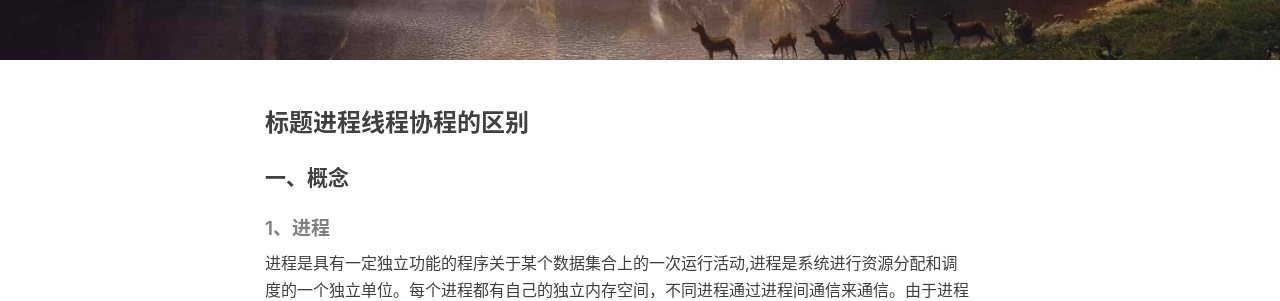
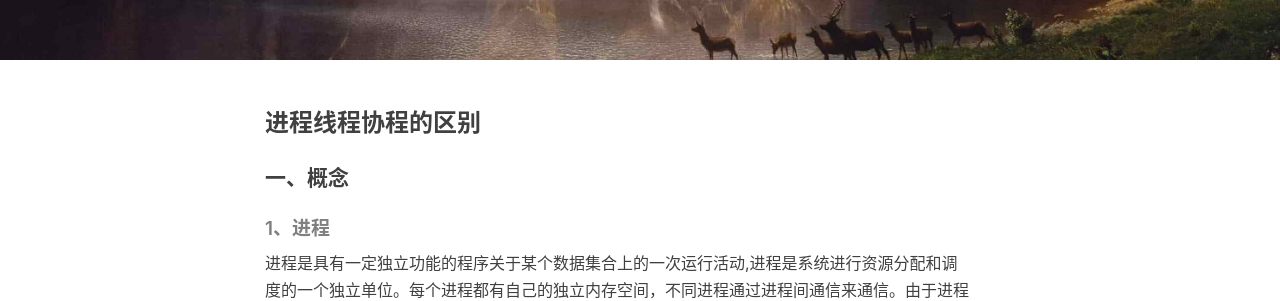
Before and after one commit to tangheng1995/tangheng1995.github.io, a Jekyll site: the page built from _posts/2019-10-02-process-thread-coroutine.md, in a window 1280 px wide. Shown: the part 463-764 px from the top of the page. Built offline with Jekyll 4.4.1, drawn with Linux system fonts in a browser that asks for light colours; nearby versions of some CDN libraries; comment, search, counter and statistics services are not loaded.

Commit message:
update *.md

```diff
--- a/_posts/2019-10-02-process-thread-coroutine.md
+++ b/_posts/2019-10-02-process-thread-coroutine.md
@@ -11,7 +11,7 @@ tags:
     - coroutine
 ---
 
-### 标题进程线程协程的区别
+### 进程线程协程的区别
 
 #### 一、概念
 
```
